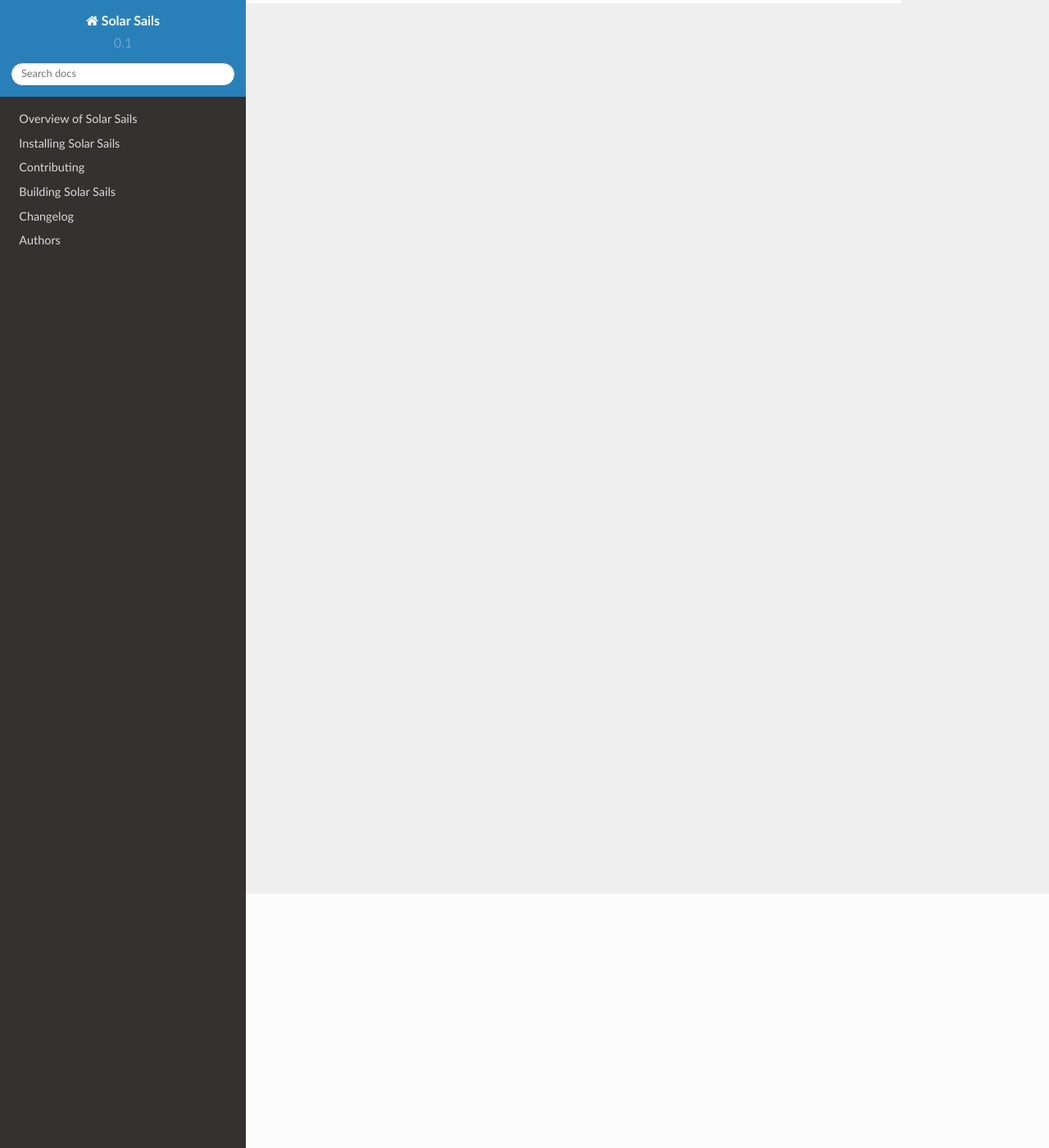
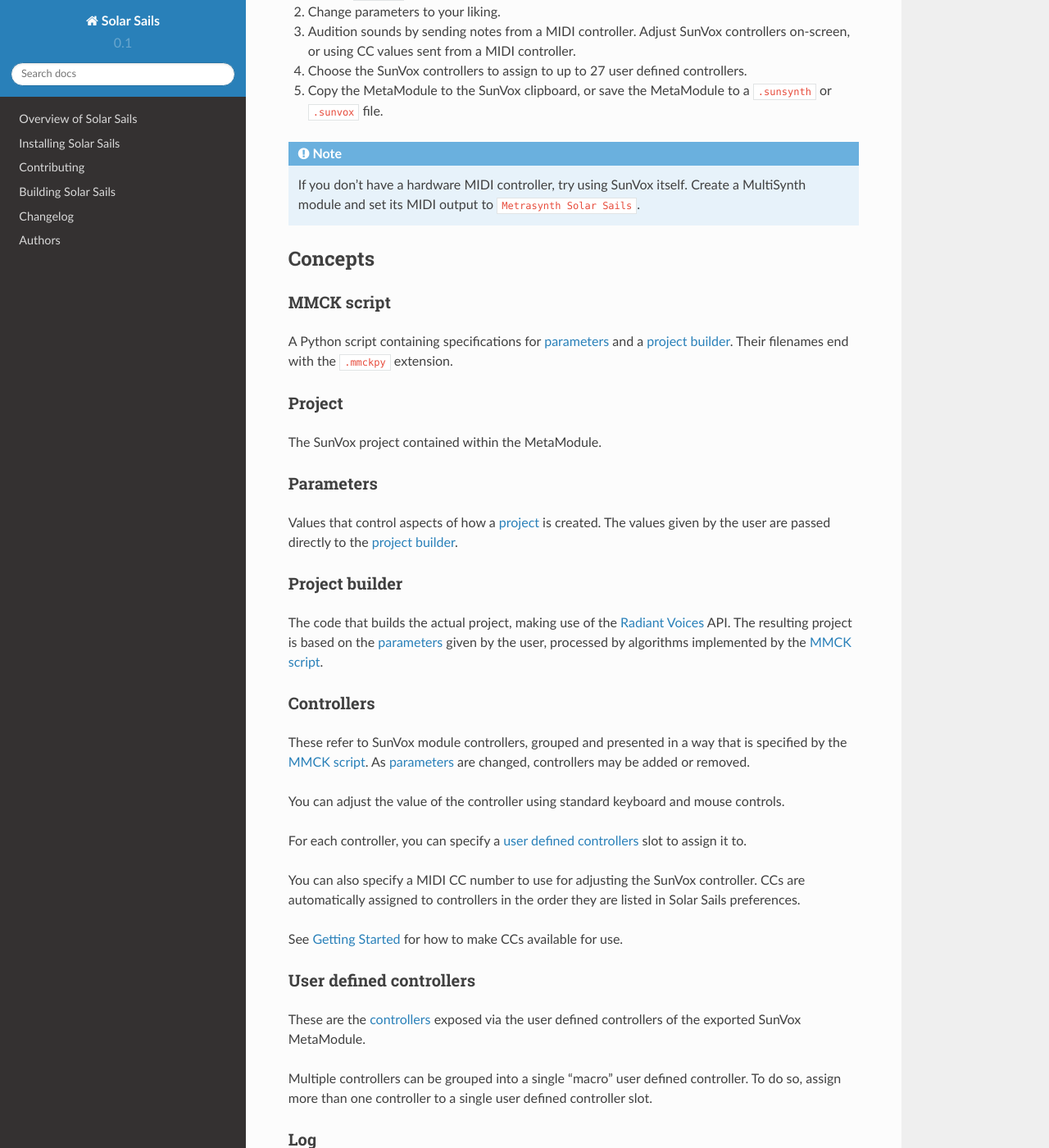
Before and after one commit to metrasynth/solar-sails, a Sphinx documentation site: the page built from docs/mmck.rst, in a window 1280 px wide and 1400 px high, scrolled down 310 px. Shown: the whole window at 82% size. Built offline with Sphinx 7.4.7 and the Read the Docs theme 2.0.0, drawn with Linux system fonts in a browser that asks for light colours; pages that are not in the unit, such as notebooks, are missing from menus; some of the changed text lies outside the part shown.

Commit message:
MMCK workflow overview and concepts detail

```diff
--- a/docs/getting-started.rst
+++ b/docs/getting-started.rst
@@ -63,8 +63,10 @@
 ``Label`` is how you want the CC to be labeled in the user interface.
 
 
-MetaModule Construction Kit
-===========================
+MetaModule Construction Kit (MMCK)
+==================================
+
+MMCK is a powerful tool for creating new SunVox MetaModules.
 
 Find out more at :doc:`mmck`.
 
--- a/docs/mmck.rst
+++ b/docs/mmck.rst
@@ -2,4 +2,134 @@
 MetaModule Construction Kit (MMCK)
 ==================================
 
-(to be written)
+Solar Sails' MMCK lets you instantly create new SunVox MetaModules using scripts written in the Python_ language.
+
+..  _Python:
+    https://www.python.org/
+
+Workflow overview
+=================
+
+1.  Open a ``.mmckpy`` file.
+
+2.  Change parameters to your liking.
+
+3.  Audition sounds by sending notes from a MIDI controller.
+    Adjust SunVox controllers on-screen, or using CC values sent from a MIDI controller.
+
+4.  Choose the SunVox controllers to assign to up to 27 user defined controllers.
+
+5.  Copy the MetaModule to the SunVox clipboard,
+    or save the MetaModule to a ``.sunsynth`` or ``.sunvox`` file.
+
+..  note::
+
+    If you don't have a hardware MIDI controller, try using SunVox itself.
+    Create a MultiSynth module and set its MIDI output to ``Metrasynth Solar Sails``.
+
+Concepts
+========
+
+MMCK script
+-----------
+
+A Python script containing specifications for parameters_ and a `project builder`_.
+Their filenames end with the ``.mmckpy`` extension.
+
+Project
+-------
+
+The SunVox project contained within the MetaModule.
+
+Parameters
+----------
+
+Values that control aspects of how a project_ is created.
+The values given by the user are passed directly to the `project builder`_.
+
+Project builder
+---------------
+
+The code that builds the actual project, making use of the `Radiant Voices`_ API.
+The resulting project is based on the parameters_ given by the user,
+processed by algorithms implemented by the `MMCK script`_.
+
+..  _Radiant Voices:
+    https://radiant-voices.readthedocs.io/en/latest/
+
+Controllers
+-----------
+
+These refer to SunVox module controllers, grouped and presented in a way that is specified by the `MMCK script`_.
+As parameters_ are changed, controllers may be added or removed.
+
+You can adjust the value of the controller using standard keyboard and mouse controls.
+
+For each controller, you can specify a `user defined controllers`_ slot to assign it to.
+
+You can also specify a MIDI CC number to use for adjusting the SunVox controller.
+CCs are automatically assigned to controllers in the order they are listed in Solar Sails preferences.
+
+See :doc:`getting-started` for how to make CCs available for use.
+
+User defined controllers
+------------------------
+
+These are the controllers_ exposed via the user defined controllers of the exported SunVox MetaModule.
+
+Multiple controllers can be grouped into a single "macro" user defined controller.
+To do so, assign more than one controller to a single user defined controller slot.
+
+Log
+---
+
+Textual feedback from the `MMCK script`_ and the Solar Sails app itself.
+
+The log is cleared whenever a `MMCK script`_ is loaded, or whenever parameters_ are changed.
+
+Here are some types of information you can expect to see in the log:
+
+- Output and/or error details while the parameters_ are being defined.
+
+- Output and/or error details while the `project builder`_ is running.
+
+- "Finished loading" messages when the project_ is ready and controllers_ have appeared.
+
+- "Exported synth" messages when a ``.sunsynth`` version of the project_ is saved.
+
+- "Exported project" messages when a ``.sunvox`` version of the project_ is saved.
+
+Workflow detail
+===============
+
+Loading an existing MMCK script
+-------------------------------
+
+Auditioning sounds
+------------------
+
+Adjusting controllers
+---------------------
+
+Selecting user defined controllers
+----------------------------------
+
+Creating your own MMCK scripts
+==============================
+
+Creating a .mmckpy file
+-----------------------
+
+Specifying parameters
+---------------------
+
+Building the MetaModule project
+-------------------------------
+
+Auto-reloading
+--------------
+
+..  note::
+
+    Some kinds of errors cause the auto-reload to stop working.
+    If this happens, quit the Solar Sails app and reopen it.
```
